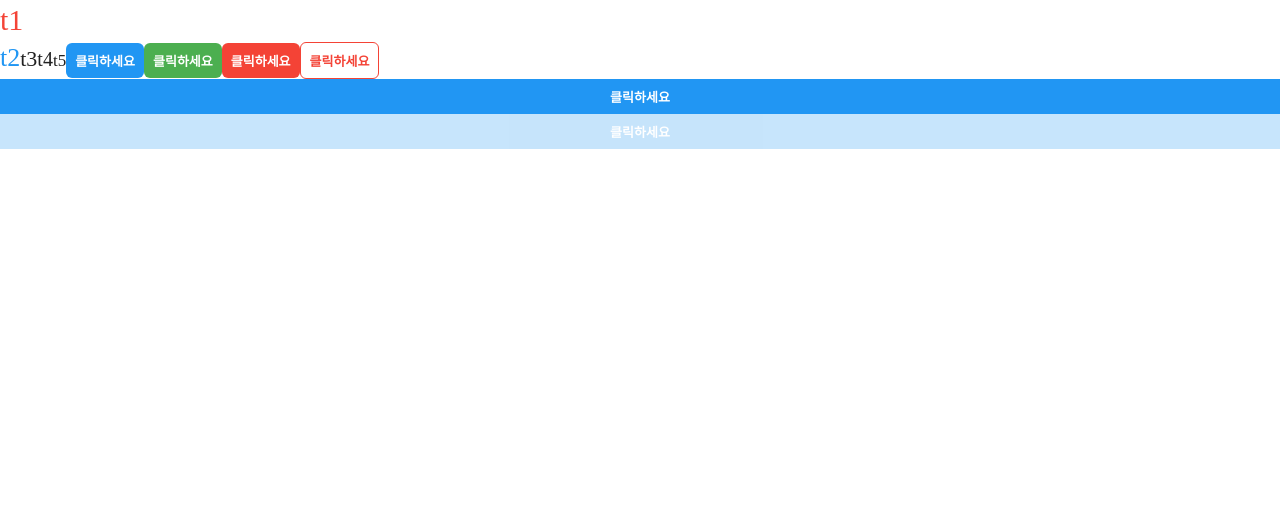
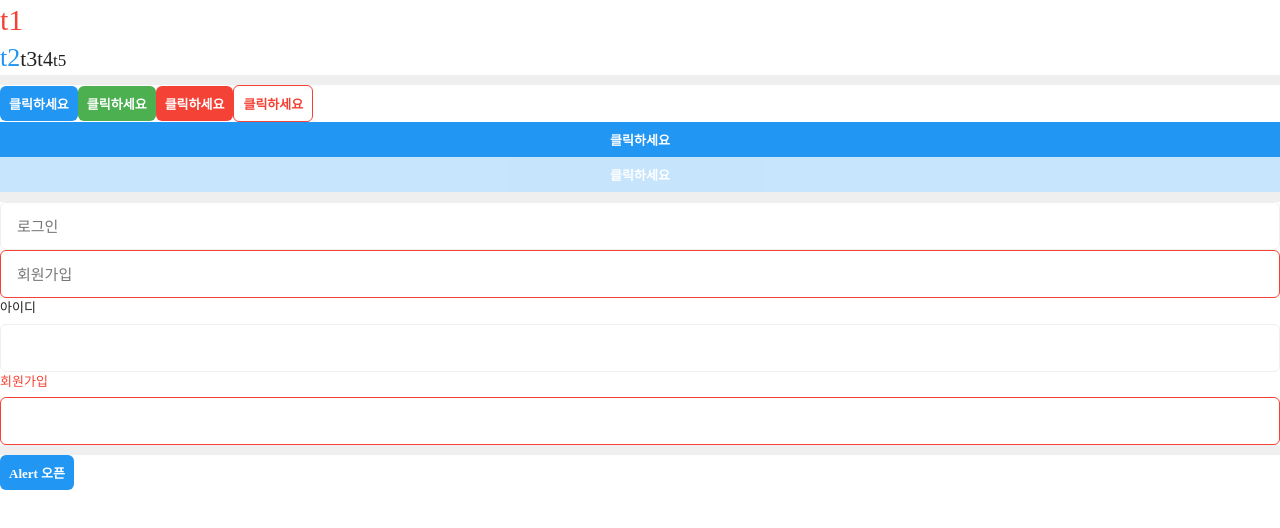
Before and after one commit to ujeans/f.c_frontend, a React (Create React App) app in the folder mcard/: page / in a window 1280 px wide. Shown: the top 528 px of the page. Built offline with nearby package versions, Linux system fonts and the light colour scheme.

Commit message:
공통 컴포넌트 textfield, alert 구현

```diff
--- a/mcard/public/index.html
+++ b/mcard/public/index.html
@@ -29,6 +29,7 @@
   <body>
     <noscript>You need to enable JavaScript to run this app.</noscript>
     <div id="root"></div>
+    <div id="root-portal"></div>
     <!--
       This HTML file is a template.
       If you open it directly in the browser, you will see an empty page.
--- a/mcard/src/App.tsx
+++ b/mcard/src/App.tsx
@@ -1,7 +1,13 @@
+import Alert from "./components/shared/Alert";
 import Button from "./components/shared/Button";
+import Input from "./components/shared/Input";
 import Text from "./components/shared/Text";
+import TextField from "./components/shared/TextField";
+import { useAlertContext } from "./contexts/AlertContext";
 
 function App() {
+  const { open } = useAlertContext();
+
   return (
     <div>
       <Text typography="t1" display="block" color="red">
@@ -14,6 +20,8 @@ function App() {
       <Text typography="t4">t4</Text>
       <Text typography="t5">t5</Text>
 
+      <div style={{ height: 10, width: "100%", background: "#efefef" }}></div>
+
       <Button>클릭하세요</Button>
       <Button color="success">클릭하세요</Button>
       <Button color="error">클릭하세요</Button>
@@ -24,6 +32,30 @@ function App() {
       <Button full={true} disabled={true}>
         클릭하세요
       </Button>
+
+      <div style={{ height: 10, width: "100%", background: "#efefef" }}></div>
+
+      <Input placeholder="로그인" aria-invalid={false} />
+      <Input placeholder="회원가입" aria-invalid={true} />
+
+      <TextField label="아이디" />
+      <TextField label="회원가입" hasError={true} />
+
+      <div style={{ height: 10, width: "100%", background: "#efefef" }}></div>
+
+      <Button
+        onClick={() => {
+          open({
+            title: "카드 신청 완료",
+            description: "내역페이지에서 확인해주세요",
+            onButtonClick: () => {
+              //
+            },
+          });
+        }}
+      >
+        Alert 오픈
+      </Button>
     </div>
   );
 }
--- /dev/null
+++ b/mcard/src/components/shared/Alert.tsx
@@ -0,0 +1,68 @@
+import styled from "@emotion/styled";
+import { colors } from "../../styles/colorPalette";
+
+import Text from "./Text";
+import Dimmed from "./Dimmed";
+import Flex from "./Flex";
+import Button from "./Button";
+
+interface AlertProps {
+  open?: boolean;
+  title: React.ReactNode;
+  description?: React.ReactNode;
+  buttonLabel?: string;
+  onButtonClick: () => void;
+}
+
+function Alert({
+  open,
+  title,
+  description,
+  buttonLabel = "확인",
+  onButtonClick,
+}: AlertProps) {
+  if (open === false) {
+    return null;
+  }
+
+  return (
+    <Dimmed>
+      <AlertContainer>
+        <Text
+          typography="t4"
+          bold={true}
+          display="block"
+          style={{ marginBottom: 6 }}
+        >
+          {title}
+        </Text>
+        {description ? <Text typography="t7">{description}</Text> : null}
+        <Flex justify="flex-end">
+          <Button
+            onClick={onButtonClick}
+            weak={true}
+            style={{ marginTop: 12, border: "none" }}
+          >
+            {buttonLabel}
+          </Button>
+        </Flex>
+      </AlertContainer>
+    </Dimmed>
+  );
+}
+
+const AlertContainer = styled.div`
+  position: absolute;
+  left: 50%;
+  top: 50%;
+  transform: translate(-50%, -50%);
+  background-color: ${colors.white};
+  border-radius: 8px;
+  overflow: hidden;
+  z-index: var(--alert-zindex);
+  width: 320px;
+  padding: 24px;
+  box-sizing: border-box;
+`;
+
+export default Alert;
--- /dev/null
+++ b/mcard/src/components/shared/Dimmed.tsx
@@ -0,0 +1,17 @@
+import styled from "@emotion/styled";
+
+function Dimmed({ children }: { children: React.ReactNode }) {
+  return <Container>{children}</Container>;
+}
+
+const Container = styled.div`
+  position: fixed;
+  top: 0;
+  right: 0;
+  bottom: 0;
+  left: 0;
+  background-color: rgba(0, 0, 0, 0.7);
+  z-index: var(--dimmed-zindex);
+`;
+
+export default Dimmed;
--- /dev/null
+++ b/mcard/src/components/shared/Flex.tsx
@@ -0,0 +1,17 @@
+import styled from "@emotion/styled";
+import { CSSProperties } from "react";
+
+interface FlexProps {
+  align?: CSSProperties["alignItems"];
+  justify?: CSSProperties["justifyContent"];
+  direction?: CSSProperties["flexDirection"];
+}
+
+const Flex = styled.div<FlexProps>(({ align, justify, direction }) => ({
+  display: "flex",
+  alignItems: align,
+  justifyContent: justify,
+  flexDirection: direction,
+}));
+
+export default Flex;
--- /dev/null
+++ b/mcard/src/components/shared/Input.tsx
@@ -0,0 +1,24 @@
+import styled from "@emotion/styled";
+import { colors } from "../../styles/colorPalette";
+
+const Input = styled.input`
+  padding: 0 16px;
+  font-size: 15px;
+  height: 48px;
+  font-weight: 500;
+  border: 1px solid ${colors.grey};
+  border-radius: 6px;
+  width: 100%;
+  box-sizing: border-box;
+
+  &:focus {
+    outline: none;
+    border-color: ${colors.blue};
+  }
+
+  &[aria-invalid="true"] {
+    border-color: ${colors.red};
+  }
+`;
+
+export default Input;
--- /dev/null
+++ b/mcard/src/components/shared/TextField.tsx
@@ -0,0 +1,71 @@
+import {
+  FocusEventHandler,
+  forwardRef,
+  InputHTMLAttributes,
+  useState,
+} from "react";
+import Text from "./Text";
+import Input from "./Input";
+
+interface TextFieldProps extends InputHTMLAttributes<HTMLInputElement> {
+  label?: React.ReactNode;
+  hasError?: boolean;
+  helpMessage?: React.ReactNode;
+}
+
+const TextField = forwardRef<HTMLInputElement, TextFieldProps>(
+  function TextField(
+    { label, hasError, helpMessage, onFocus, onBlur, ...props },
+    ref
+  ) {
+    const [focused, setFocused] = useState(false);
+
+    // 우선 순위에 맞는 상태값 지정
+    const labelColor = hasError ? "red" : focused ? "blue" : undefined;
+
+    const handleFocus: FocusEventHandler<HTMLInputElement> = event => {
+      setFocused(true);
+      onFocus?.(event);
+    };
+
+    const handleBlur: FocusEventHandler<HTMLInputElement> = event => {
+      setFocused(false);
+      onFocus?.(event);
+    };
+
+    return (
+      <div>
+        {label ? (
+          <Text
+            typography="t7"
+            color={labelColor}
+            display="inline-block"
+            style={{ marginBottom: 6 }}
+          >
+            {label}
+          </Text>
+        ) : null}
+
+        <Input
+          ref={ref}
+          aria-invalid={hasError}
+          onFocus={handleFocus}
+          onBlur={handleBlur}
+          {...props}
+        />
+        {helpMessage ? (
+          <Text
+            typography="t7"
+            color={labelColor}
+            display="inline-block"
+            style={{ marginTop: 6, fontSize: 12 }}
+          >
+            {helpMessage}
+          </Text>
+        ) : null}
+      </div>
+    );
+  }
+);
+
+export default TextField;
--- /dev/null
+++ b/mcard/src/contexts/AlertContext.tsx
@@ -0,0 +1,77 @@
+import {
+  ComponentProps,
+  createContext,
+  useCallback,
+  useContext,
+  useMemo,
+  useState,
+} from "react";
+
+import { createPortal } from "react-dom";
+
+import Alert from "../components/shared/Alert";
+
+type AlertProps = ComponentProps<typeof Alert>;
+type AlertOptions = Omit<AlertProps, "open">;
+
+interface AlertContextValue {
+  open: (options: AlertOptions) => void;
+}
+
+const Context = createContext<AlertContextValue | undefined>(undefined);
+
+const defaultValues: AlertProps = {
+  open: false,
+  title: null,
+  description: null,
+  onButtonClick: () => {},
+};
+
+export function AlertContextProvider({
+  children,
+}: {
+  children: React.ReactNode;
+}) {
+  const [alertState, setAlertState] = useState(defaultValues);
+
+  const $portal_root = document.getElementById("root-portal");
+
+  const close = useCallback(() => {
+    setAlertState(defaultValues);
+  }, []);
+
+  const open = useCallback(
+    ({ onButtonClick, ...options }: AlertOptions) => {
+      setAlertState({
+        ...options,
+        onButtonClick: () => {
+          close();
+          onButtonClick();
+        },
+        open: true,
+      });
+    },
+    [close]
+  );
+
+  const values = useMemo(() => ({ open }), [open]);
+
+  return (
+    <Context.Provider value={values}>
+      {children}
+      {$portal_root != null
+        ? createPortal(<Alert {...alertState} />, $portal_root)
+        : null}
+    </Context.Provider>
+  );
+}
+
+export function useAlertContext() {
+  const values = useContext(Context);
+
+  if (values == null) {
+    throw new Error("AlertContext 내부에서 사용해주세요");
+  }
+
+  return values;
+}
--- a/mcard/src/index.tsx
+++ b/mcard/src/index.tsx
@@ -5,6 +5,7 @@ import App from "./App";
 import reportWebVitals from "./reportWebVitals";
 import { Global } from "@emotion/react";
 import globalStyles from "./styles/globalStyles";
+import { AlertContextProvider } from "./contexts/AlertContext";
 
 const root = ReactDOM.createRoot(
   document.getElementById("root") as HTMLElement
@@ -12,7 +13,9 @@ const root = ReactDOM.createRoot(
 root.render(
   <React.StrictMode>
     <Global styles={globalStyles} />
-    <App />
+    <AlertContextProvider>
+      <App />
+    </AlertContextProvider>
   </React.StrictMode>
 );
 
```
